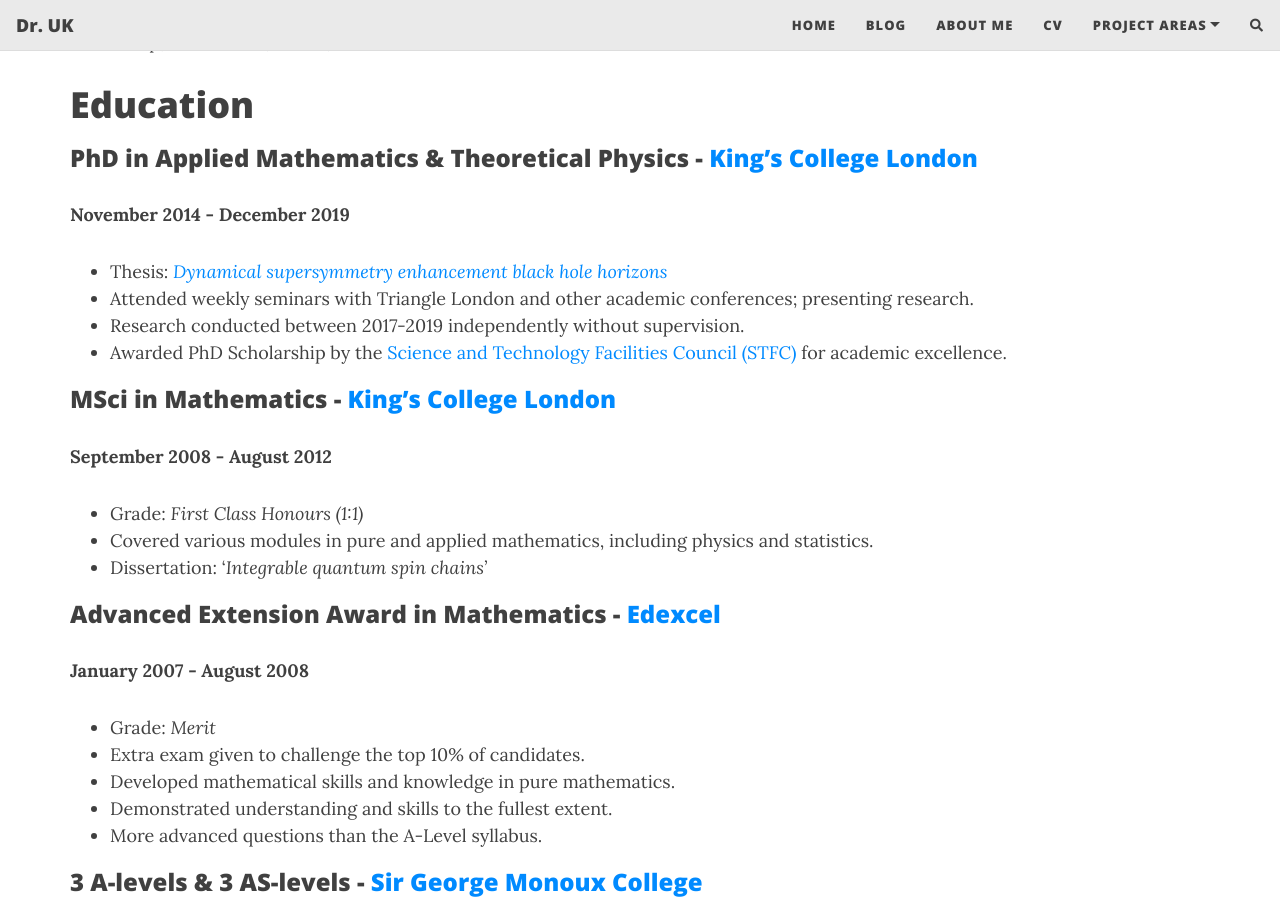
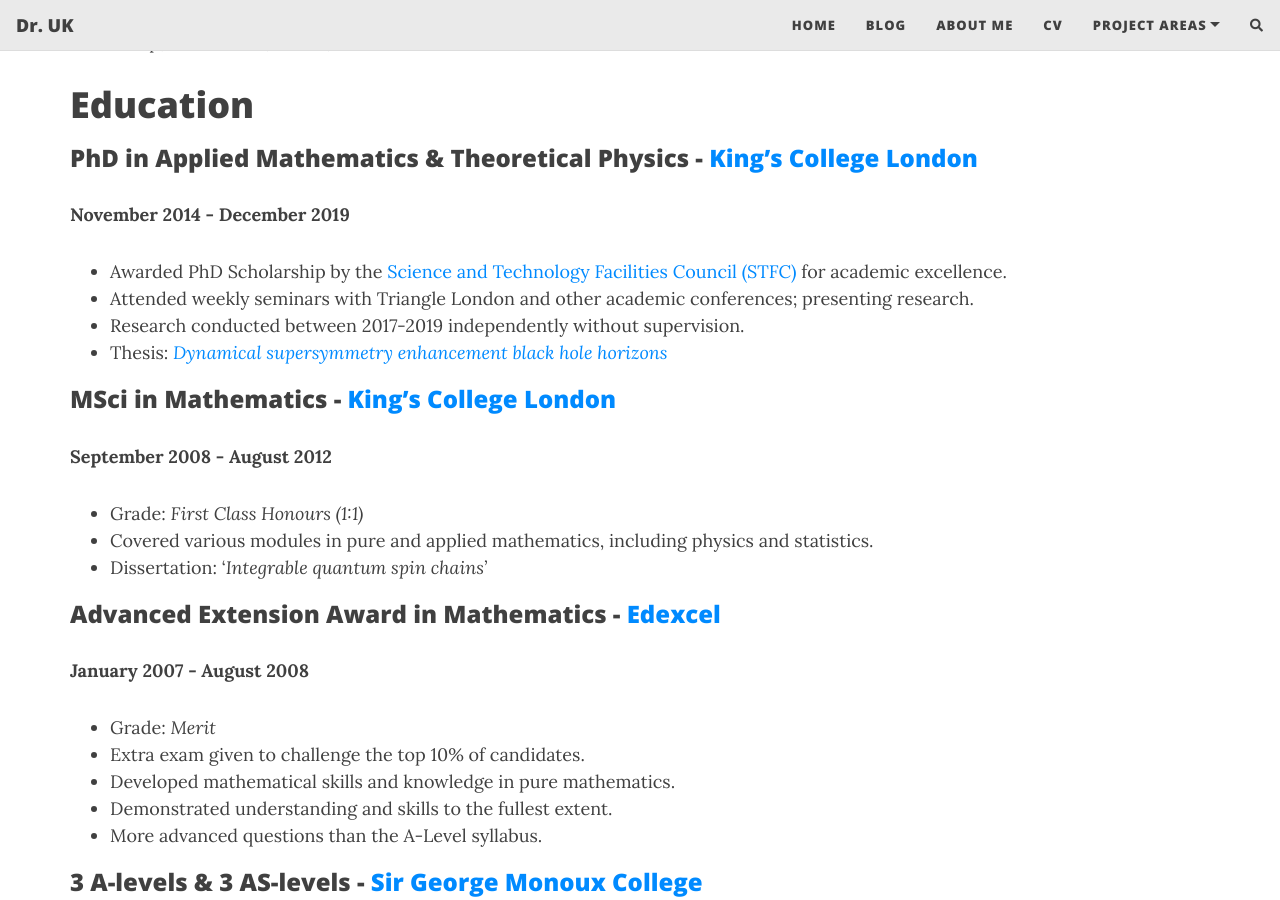
Before and after one commit to drrobotk/drrobotk.github.io, a Jekyll site: the page built from cv.md, in a window 1280 px wide and 900 px high, scrolled down 1042 px. Built offline with Jekyll 4.4.1, drawn with Linux system fonts in a browser that asks for light colours; nearby versions of some CDN libraries; comment, search, counter and statistics services are not loaded.

Commit message:
Update cv.

```diff
--- a/cv.md
+++ b/cv.md
@@ -30,10 +30,10 @@
 ### **PhD in Applied Mathematics & Theoretical Physics** - [King's College London](https://www.kcl.ac.uk/)
 
 **November 2014 - December 2019**
--   Thesis: [*Dynamical supersymmetry enhancement black hole horizons*](https://kclpure.kcl.ac.uk/portal/en/theses/dynamical-supersymmetry-enhancement-of-black-hole-horizons(e38b3d0d-4523-41d5-998e-c83f20a18441).html)
+-   Awarded PhD Scholarship by the [Science and Technology Facilities Council (STFC)](https://stfc.ukri.org/) for academic excellence.
 -   Attended weekly seminars with Triangle London and other academic conferences; presenting research.
 -   Research conducted between 2017-2019 independently without supervision.
--   Awarded PhD Scholarship by the [Science and Technology Facilities Council (STFC)](https://stfc.ukri.org/) for academic excellence.
+-   Thesis: [*Dynamical supersymmetry enhancement black hole horizons*](https://kclpure.kcl.ac.uk/portal/en/theses/dynamical-supersymmetry-enhancement-of-black-hole-horizons(e38b3d0d-4523-41d5-998e-c83f20a18441).html)
 
 ### **MSci in Mathematics** - [King's College London](https://www.kcl.ac.uk/)
 
```
